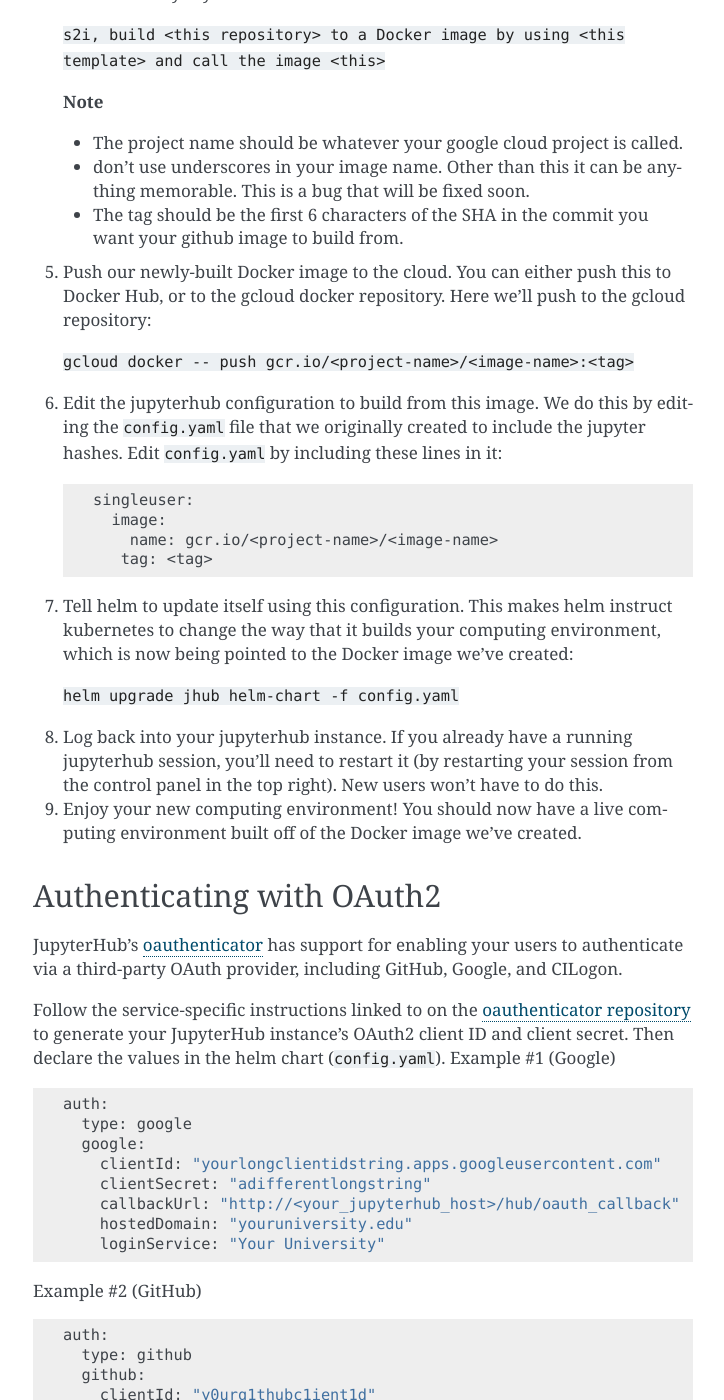
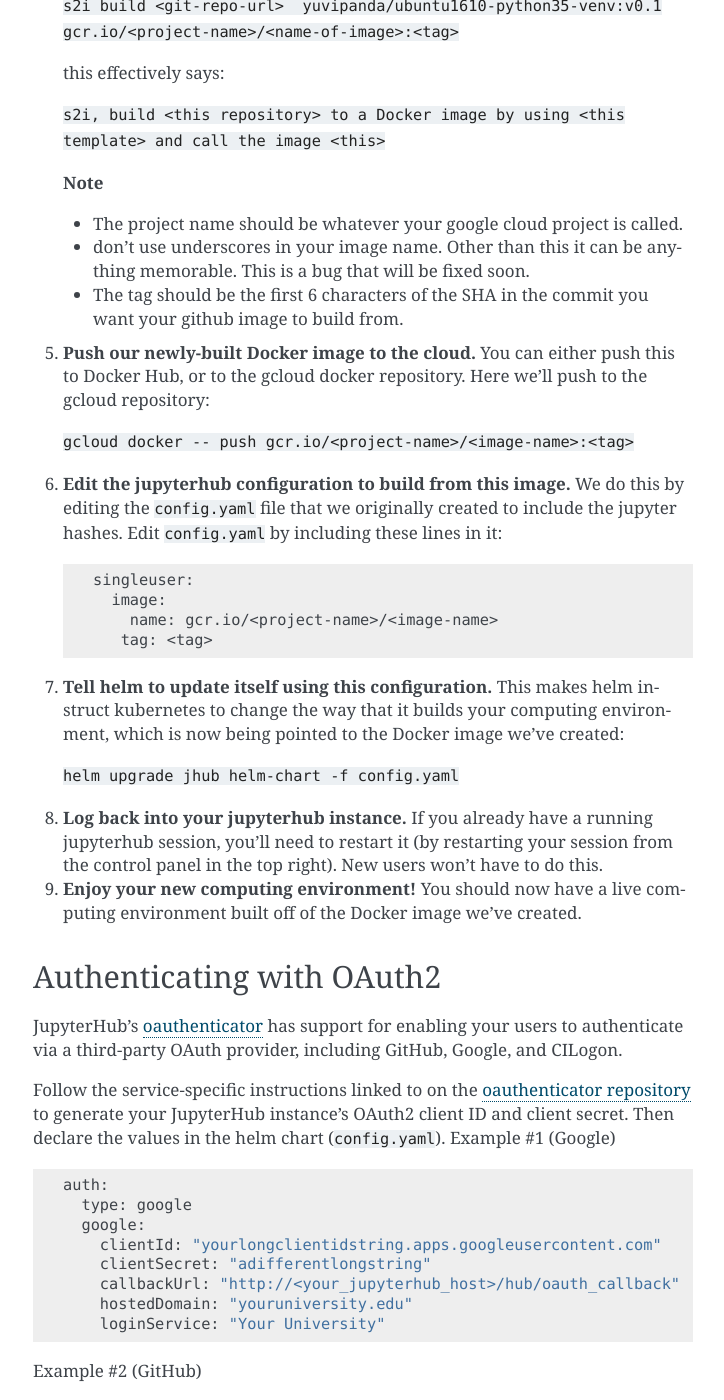
Before and after one commit to jupyterhub/zero-to-jupyterhub-k8s, a Sphinx documentation site: the page built from doc/source/extending.rst, in a window 1280 px wide and 1400 px high, scrolled down 1378 px. Shown: the whole window, without its empty margins (387-1111 px from the left). Built offline with Sphinx 7.4.7, drawn with Linux system fonts in a browser that asks for light colours; some of the changed text lies outside the part shown.

```diff
--- a/doc/source/extending.rst
+++ b/doc/source/extending.rst
@@ -19,11 +18,11 @@ s2i stands for `Source to Image <https://github.com/openshift/source-to-image>`_
 Note: For this section, you’ll need to install s2i and docker
 
 
-1. Download s2i. This is easily done with homebrew on a mac. For linux / windows it entails a couple of quick commands that you can find in the link below:
+1. **Download s2i.** This is easily done with homebrew on a mac. For linux / windows it entails a couple of quick commands that you can find in the link below:
   - On OSX: ``brew install s2i``
   - Other OS: `follow these instructions <https://github.com/openshift/source-to-image#installation>`_
-2. Download and start Docker. You can do this by downloading and installing Docker at `this link <https://store.docker.com/search?offering=community&platform=desktop%2Cserver&q=&type=edition>`_. Once you’ve started Docker, it will show up as a tiny background application.
-3. Create (or find) a github repository you want to use. This repo should have all materials that you want your users to access. In addition you can include a ``requirements.txt`` file that has one package per line. These packages should be listed in the same way that you’d install them using ``pip install``. E.g.:
+2. **Download and start Docker.** You can do this by downloading and installing Docker at `this link <https://store.docker.com/search?offering=community&platform=desktop%2Cserver&q=&type=edition>`_. Once you’ve started Docker, it will show up as a tiny background application.
+3. **Create (or find) a github repository you want to use.** This repo should have all materials that you want your users to access. In addition you can include a ``requirements.txt`` file that has one package per line. These packages should be listed in the same way that you’d install them using ``pip install``. E.g.:
 
     .. code-block:: bash
 
@@ -31,7 +30,7 @@ Note: For this section, you’ll need to install s2i and docker
         scipy
         matplotlib=2.0
 
-4. Use s2i to build your Docker image. ``s2i`` uses a template in order to know how to create the Docker image. We have provided one at the url in the commands below. Run this command:
+4. **Use s2i to build your Docker image.** ``s2i`` uses a template in order to know how to create the Docker image. We have provided one at the url in the commands below. Run this command:
   ``s2i build <git-repo-url>  yuvipanda/ubuntu1610-python35-venv:v0.1 gcr.io/<project-name>/<name-of-image>:<tag>``
 
   this effectively says:
@@ -43,9 +42,9 @@ Note: For this section, you’ll need to install s2i and docker
   - The project name should be whatever your google cloud project is called.
   - don’t use underscores in your image name. Other than this it can be anything memorable. This is a bug that will be fixed soon.
   - The tag should be the first 6 characters of the SHA in the commit you want your github image to build from.
-5. Push our newly-built Docker image to the cloud. You can either push this to Docker Hub, or to the gcloud docker repository. Here we’ll push to the gcloud repository:
+5. **Push our newly-built Docker image to the cloud.** You can either push this to Docker Hub, or to the gcloud docker repository. Here we’ll push to the gcloud repository:
   ``gcloud docker -- push gcr.io/<project-name>/<image-name>:<tag>``
-6.  Edit the jupyterhub configuration to build from this image. We do this by editing the ``config.yaml`` file that we originally created to include the jupyter hashes. Edit ``config.yaml`` by including these lines in it:
+6.  **Edit the jupyterhub configuration to build from this image.** We do this by editing the ``config.yaml`` file that we originally created to include the jupyter hashes. Edit ``config.yaml`` by including these lines in it:
 
     .. code-block:: bash
 
@@ -54,10 +53,12 @@ Note: For this section, you’ll need to install s2i and docker
               name: gcr.io/<project-name>/<image-name>
              tag: <tag>
 
-7. Tell helm to update itself using this configuration. This makes helm instruct kubernetes to change the way that it builds your computing environment, which is now being pointed to the Docker image we’ve created:
+7. **Tell helm to update itself using this configuration.** This makes helm instruct kubernetes to change the way that it builds your computing environment, which is now being pointed to the Docker image we’ve created:
+
   ``helm upgrade jhub helm-chart -f config.yaml``
-8. Log back into your jupyterhub instance. If you already have a running jupyterhub session, you’ll need to restart it (by restarting your session from the control panel in the top right). New users won’t have to do this.
-9. Enjoy your new computing environment! You should now have a live computing environment built off of the Docker image we’ve created.
+
+8. **Log back into your jupyterhub instance.** If you already have a running jupyterhub session, you’ll need to restart it (by restarting your session from the control panel in the top right). New users won’t have to do this.
+9. **Enjoy your new computing environment!** You should now have a live computing environment built off of the Docker image we’ve created.
 
 Authenticating with OAuth2
 ==========================
--- a/doc/source/setup.rst
+++ b/doc/source/setup.rst
@@ -14,8 +14,11 @@ Install cloud computing services + kubernetes
 4. Click the terminal button at the top right of the page (see figure) to open an interactive terminal in the browser. Alternatively install and initialize the gcloud command-line tools, which send commands to google cloud.
     * If you installed gcloud on your own device, then install kubectl as well. It is a tool for controlling kubernetes. kubectl comes preinstalled in the Google Cloud Shell.
     ``gcloud components install kubectl``
-5. Create a kubernetes cluster on google cloud, by typing in the following command. This may take several minutes, so create a new tab by clicking the `+` button in the console frame. Then move on to “Setting up JupyterHub”.
+5. Create a kubernetes cluster on google cloud, by typing in the following command.
+  **Note**: This may take several minutes, so create a new tab by clicking the `+` button in the console frame. Then move on to “Setting up JupyterHub”.
+
     ``gcloud container clusters create YOUR_CLUSTER --num-nodes=3 --zone=us-central1-b``
+
   * ``--num-nodes`` specifies how many computers to spin up. The higher the number, the greater the cost.
   * ``--zone`` specifies which computer center to use.  To reduce latency, choose a zone closest to whoever is sending the commands. View available zones via `gcloud compute zones list` .
   * When it’s done initializing your cluster, run `kubectl get node`. It should list three running nodes.
```
Also changed, not shown: other parts of doc/source/extending.rst (+2 -3 lines), doc/source/clustercreate.md (deleted, +0 -17 lines).
